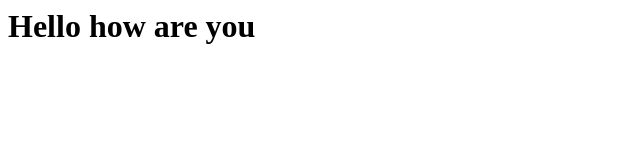
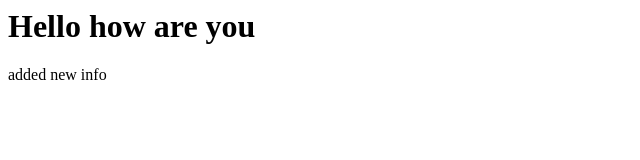
Before and after one commit to jhicks4/udemy, a plain HTML site: page index.html in a window 1280 px wide. Shown: the full height of the page, 0-640 px from the left. Drawn offline with Linux system fonts and the light colour scheme.

Commit message:
added p tag

```diff
--- a/index.html
+++ b/index.html
@@ -1 +1,2 @@
 <h1>Hello how are you</h1>
+<p>added new info</p>
```
